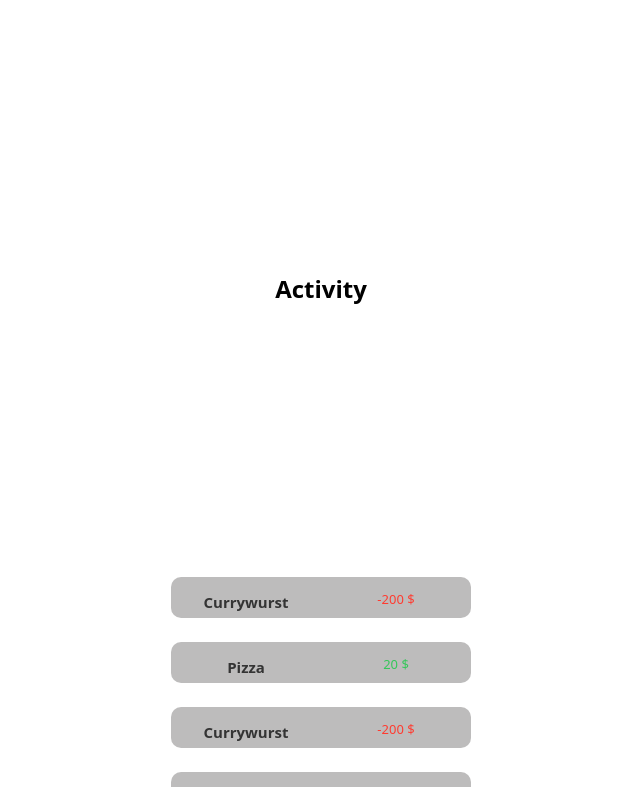
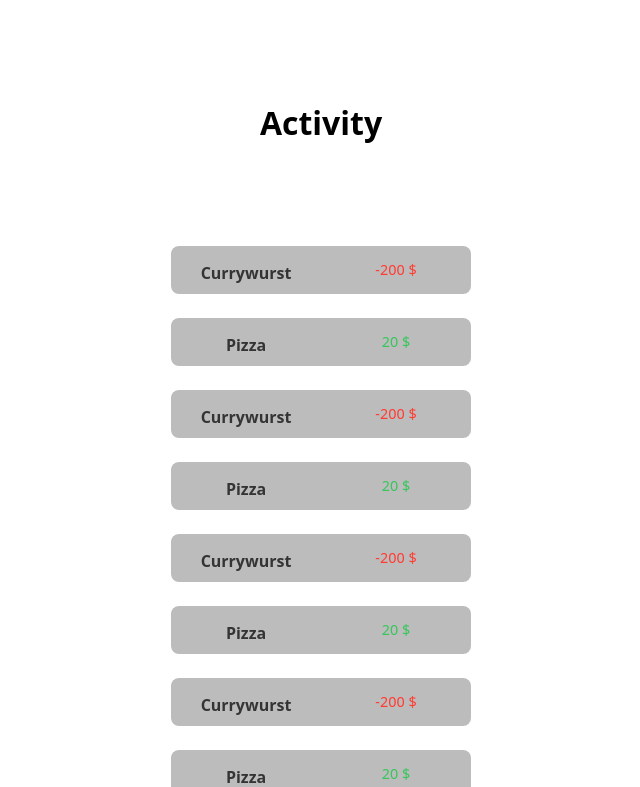
Before and after one commit to d-opri/Kroko-Capstone, a Next.js app: page / in a window 1280 px wide. Shown: the top 787 px of the page, without its empty margins (319-959 px from the left). Built offline with nearby package versions, Linux system fonts and the light colour scheme.

Commit message:
change px to rem and em units in fontsize and padding

```diff
--- a/components/List.js
+++ b/components/List.js
@@ -40,20 +40,20 @@ const ListItemLayout = styled.div`
   display: flex;
   flex-direction: row;
   width: 300px;
-  height: 2.57em;
+  height: 3em;
   background: var(--clr-secondary);
-  border-radius: 0.63em;
+  border-radius: 0.5em;
 `;
 
 const ListTitleText = styled.h3`
   width: 100%;
-  font-size: 15px;
+  font-size: var(--fs-caption);
   text-align: center;
   color: var(--clr-primary);
 `;
 
 const AmountText = styled.p`
   width: 100%;
-  font-size: 13px;
+  font-size: var(--fs-links);
   text-align: center;
 `;
--- a/pages/activity.js
+++ b/pages/activity.js
@@ -14,7 +14,7 @@ export default function Activity() {
 }
 
 const Title = styled.h1`
-  font-size: 1.5rem;
+  font-size: var(--fs-title);
   text-align: center;
-  padding: 20% 0 20% 0;
+  padding-block: 5rem;
 `;
--- a/styles.js
+++ b/styles.js
@@ -4,8 +4,8 @@ export default createGlobalStyle`
   :root {
     --fs-title: 2rem;
     --fs-subtitle: 1.4rem;
-    --fs-caption: 1.2rem;
-    --fs-links: 1rem;
+    --fs-caption: 1rem;
+    --fs-links: 0.9rem;
 
     --clr-primary: rgba(52, 52, 52, 1);
     --clr-secondary: rgba(189, 188, 188, 1);
```
